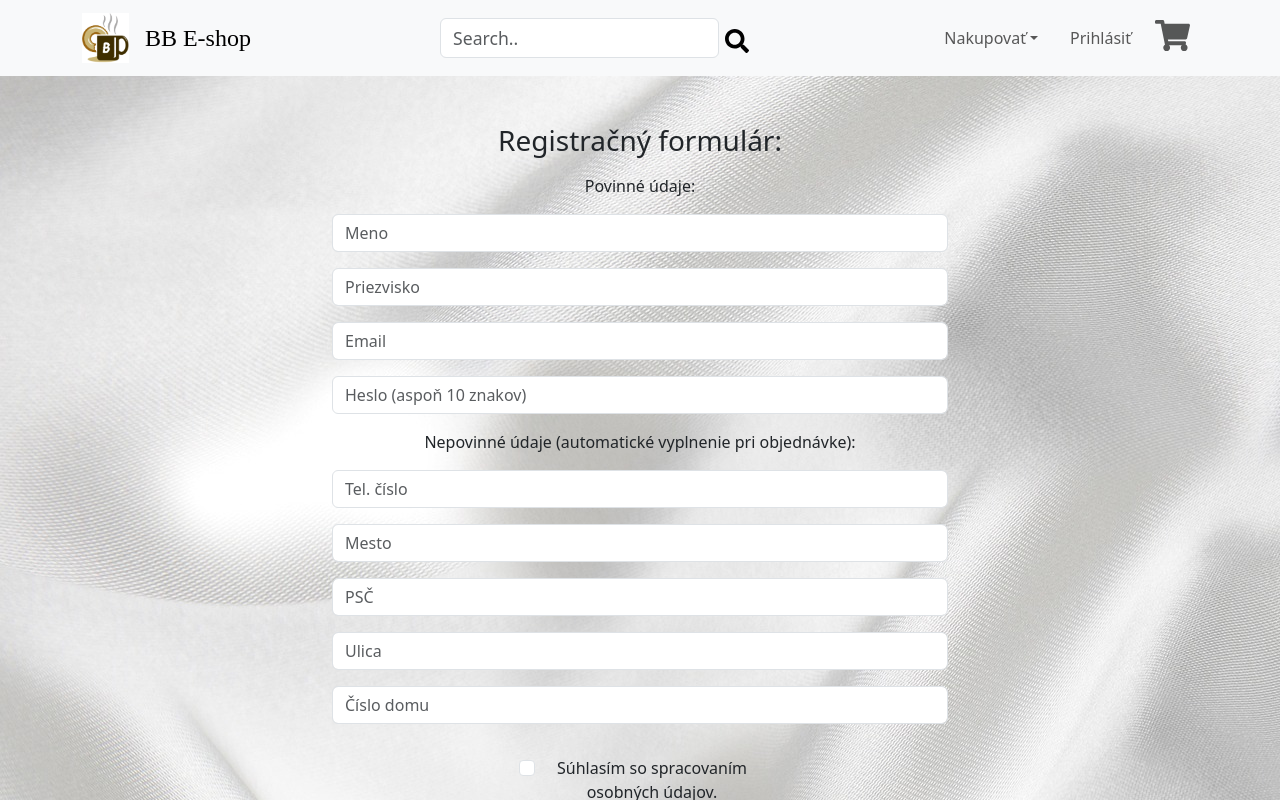
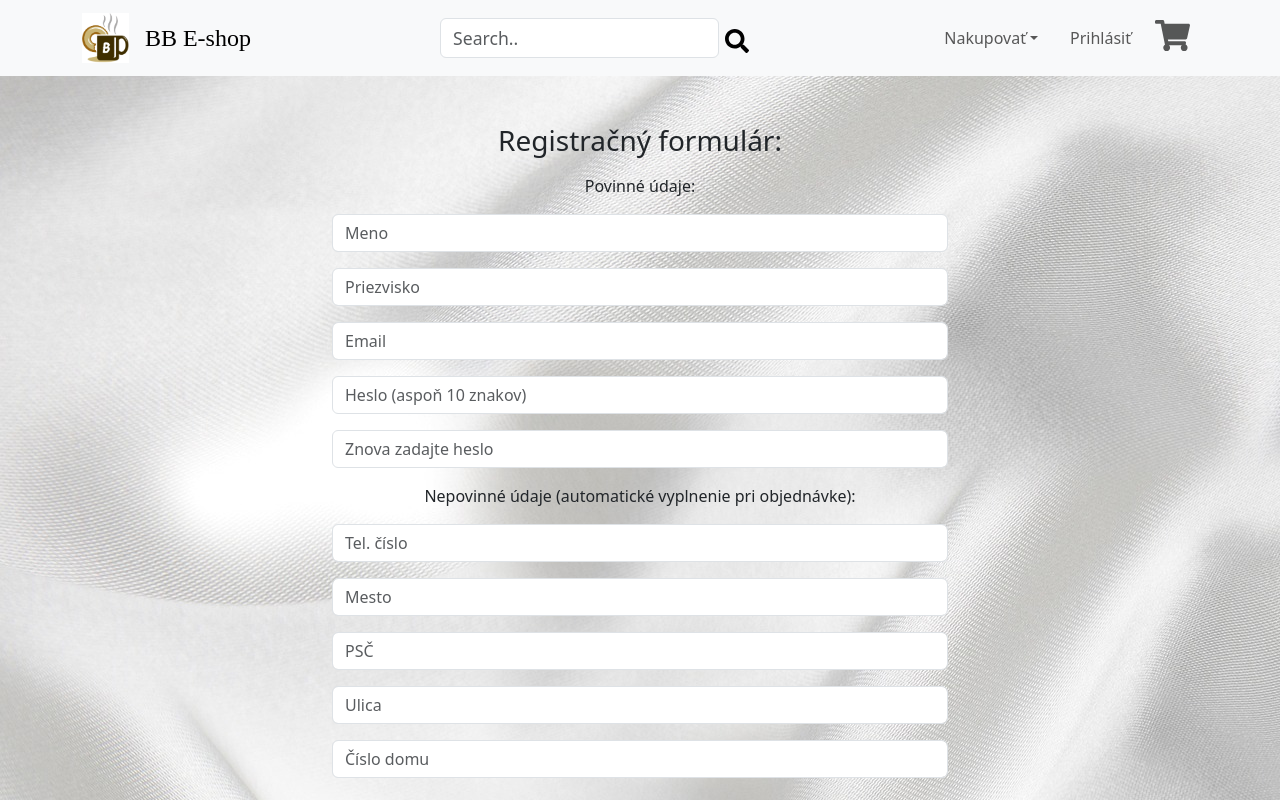
Before and after one commit to huzevkova/VAII_SP_ESHOP, a React (Create React App) app: page /registration in a window 1280 px wide. Shown: the top 800 px of the page. Built offline with nearby package versions, Linux system fonts and the light colour scheme.

Commit message:
pridanie overovania hesla

```diff
--- a/src/components/Home/RegistrationPage.js
+++ b/src/components/Home/RegistrationPage.js
@@ -16,7 +16,8 @@ const RegistrationPage = () => {
             city_code: null,
             street: null,
             house_number: null,
-            password: null });
+            password: null,
+            password_confirmation: null,});
 
     const [formAgreement, setFormAgreement] = useState(false);
 
@@ -25,6 +26,7 @@ const RegistrationPage = () => {
             surname: 'normal',
             email: 'normal',
             password: 'normal',
+            password_confirmation: 'normal',
             agreement: 'normal'});
 
     const handleInputChange = (e) => {
@@ -58,6 +60,9 @@ const RegistrationPage = () => {
         } else if (!formData.password || formData.password.length < 10) {
             setFormState({...formState, password: 'wrong'});
             return;
+        } else if (!formData.password_confirmation || formData.password_confirmation !== formData.password) {
+            setFormState( {...formState, password_confirmation: 'wrong'});
+            return;
         } else if (!formAgreement) {
             setFormState({...formState, agreement: 'wrong'});
             return;
@@ -65,7 +70,11 @@ const RegistrationPage = () => {
 
         setFormData(updatedFormData);
 
-        const {userId, message} = await createUser(updatedFormData);
+        try {
+            await createUser(updatedFormData);
+        } catch (err) {
+            console.log(err);
+        }
 
         navigate('/login');
     };
--- a/src/views/Home/RegistrationView.js
+++ b/src/views/Home/RegistrationView.js
@@ -23,6 +23,9 @@ const RegistrationView = ({formState, handleInputChange, handleCheckChange, hand
                         </Form.Group>
                         <Form.Group className="mb-3" controlId="form.password">
                             <Form.Control className={formState.password} name="password" type="password" placeholder="Heslo (aspoň 10 znakov)" onChange={handleInputChange}/>
+                        </Form.Group>
+                        <Form.Group className="mb-3" controlId="form.password">
+                            <Form.Control className={formState.password_confirmation} name="password_confirmation" type="password" placeholder="Znova zadajte heslo" onChange={handleInputChange}/>
                         </Form.Group>
                         <p>Nepovinné údaje (automatické vyplnenie pri objednávke):</p>
                         <Form.Group className="mb-3" controlId="form.phone">
```
